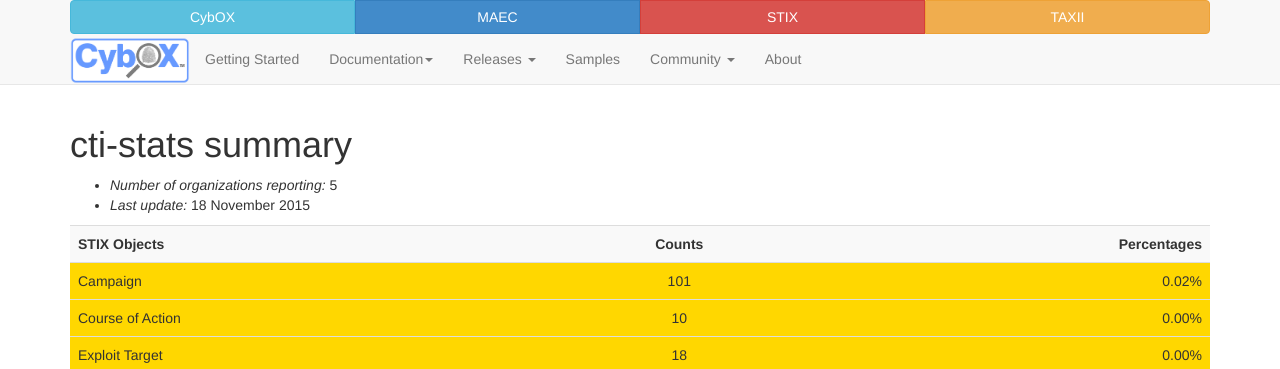
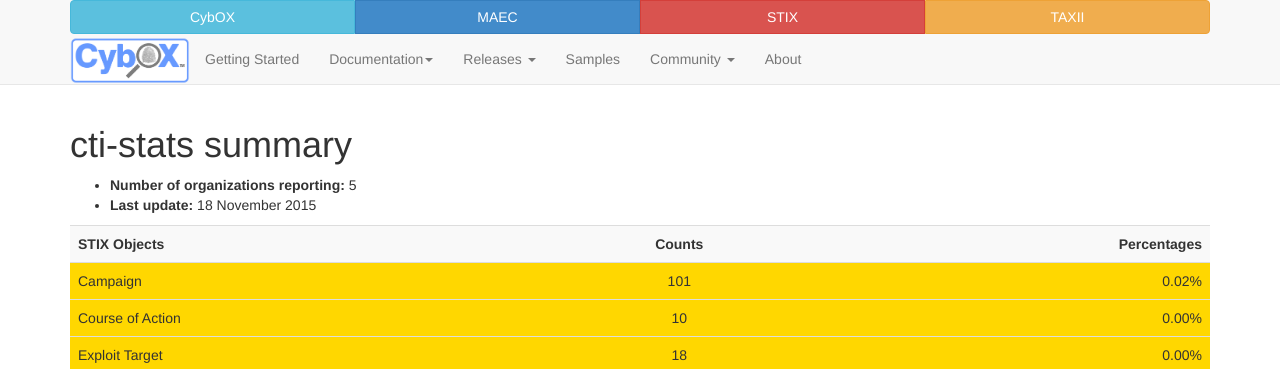
Before and after one commit to CybOXProject/cyboxproject.github.io, a Jekyll site: the page built from cti-stats/index.md, in a window 1280 px wide. Shown: the top 369 px of the page. Built offline with Jekyll 4.4.1, drawn with Linux system fonts in a browser that asks for light colours; Markdown is read by kramdown in place of the engine named in the settings.

Commit message:
markdown debug

```diff
--- a/cti-stats/index.md
+++ b/cti-stats/index.md
@@ -2,8 +2,8 @@
 layout: flat
 title: cti-stats summary
 ---
-* *Number of organizations reporting:* 5
-* *Last update:* 18 November 2015
+* **Number of organizations reporting:** 5
+* **Last update:** 18 November 2015
 
 
 <table>
@@ -508,8 +508,8 @@
 <td style="background-color: tomato; text-align:right;">0.00%</td>
 </tr>
 <tr>
-<td style="background-color: tomato; text-align:left;">Total</td>
-<td style="background-color: tomato; text-align:center;">642779</td>
-<td style="background-color: tomato; text-align:right;">100.00%</td>
+<td style="text-align:left;">Total</td>
+<td style="text-align:center;">642779</td>
+<td style="text-align:right;">100.00%</td>
 </tr>
 </table>
```
